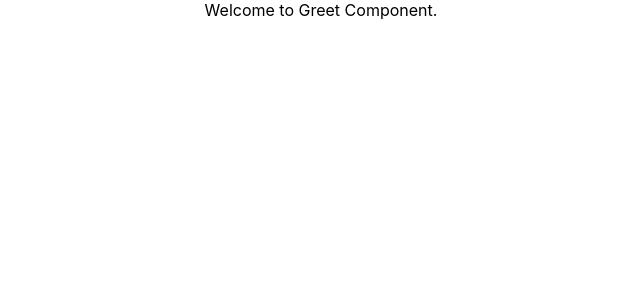
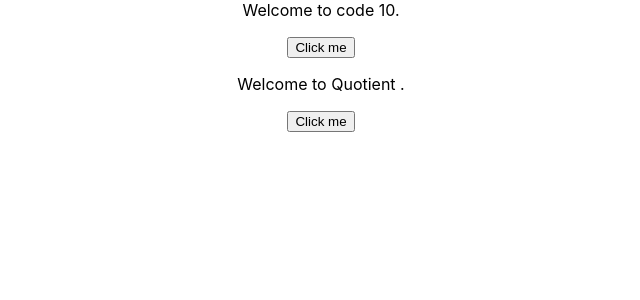
Before and after one commit to ankush1038/p1, a React (Create React App) app: page / in a window 1280 px wide. Shown: the top 300 px of the page, without its empty margins (319-959 px from the left). Built offline with nearby package versions, Linux system fonts and the light colour scheme.

Commit message:
Class Components Added

```diff
--- a/src/App.tsx
+++ b/src/App.tsx
@@ -2,11 +2,22 @@ import React from 'react';
 import logo from './logo.svg';
 import './App.css';
 import Greet from './Greet'
+import GreetClass from './GreetClass'
+
+const clickHandler1 = () =>{
+  alert("Handler1 clicked");
+}
+const clickHandler2 = () => {
+  alert("Handler2 called")
+}
 
 function App() {
   return (
     <div className="App">
-      <Greet />
+      <Greet myClick ={clickHandler1} value='code' data={10}></Greet>
+      <Greet myClick = {clickHandler2} value='Quotient'></Greet>
+      {/*<Greet /> */}
+
     </div>
   );
 }
--- a/src/Greet.tsx
+++ b/src/Greet.tsx
@@ -1,8 +1,17 @@
-function Greet(){
+type GreetProps = {
+    value?:String
+    data?:number
+    myClick?: () => void;
+}
+
+const Greet = (props:GreetProps) => {
+    const clickHandler = () =>{
+        alert("Clicked on " + props.value);
+    }
     return(
         <div>
-        <div> Welcome to Greet Component.</div>
-        <p></p>
+        <div> Welcome to {props.value} {props.data}.</div>
+        <p><button onClick={props.myClick}>Click me</button></p>
         </div>
     )
 }
--- /dev/null
+++ b/src/GreetClass.tsx
@@ -0,0 +1,21 @@
+import React,{Component} from 'react';
+
+type GreetProps = {
+    value?: String;
+}
+
+export default class GreetClass extends React.Component<GreetProps>{
+
+    clickHandler = () =>{
+        alert("Clicked")
+    }
+
+    render(){
+        return(
+            <div>
+                Welcome to class {this.props.value}
+                <button onClick={this.clickHandler}>Clicked</button>
+            </div>
+        )
+    }
+}
```
